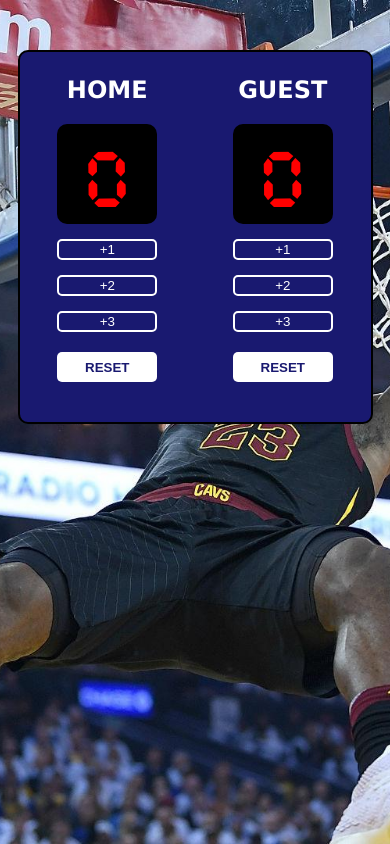
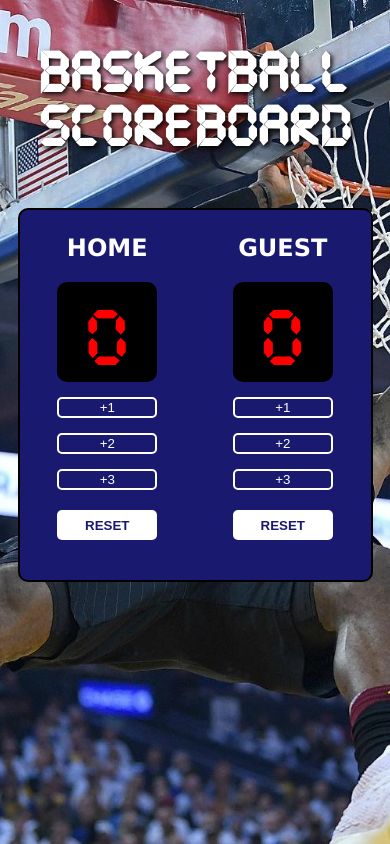
Before and after one commit to markeriks/basketball-scoreboard, a plain HTML site: page index.html in a window 390 px wide. Drawn offline with Linux system fonts and the light colour scheme.

Commit message:
added title

```diff
--- a/index.css
+++ b/index.css
@@ -10,6 +10,14 @@ body {
     background-image: url("images/lebron.jpg");
     background-size: cover;
     background-position: center;
+    text-align: center;
+}
+
+h1 {
+    font-size: 70px;
+    font-family: "CursedTimer", serif;
+    text-shadow: 2px 2px 5px black;
+    margin-top: 50px;
 }
 
 .container {
@@ -78,6 +86,10 @@ h3 {
 }
 
 @media screen and (max-width: 768px) {
+    h1 {
+        font-size: 50px;
+    }
+
     .container {
         width: 90%;
     }
--- a/index.html
+++ b/index.html
@@ -6,6 +6,7 @@
         <link rel="stylesheet" href="index.css">
     </head>
     <body>
+        <h1>Basketball Scoreboard</h1>
         <div class="container">
             <div>
                 <h3>HOME</h3>
```
